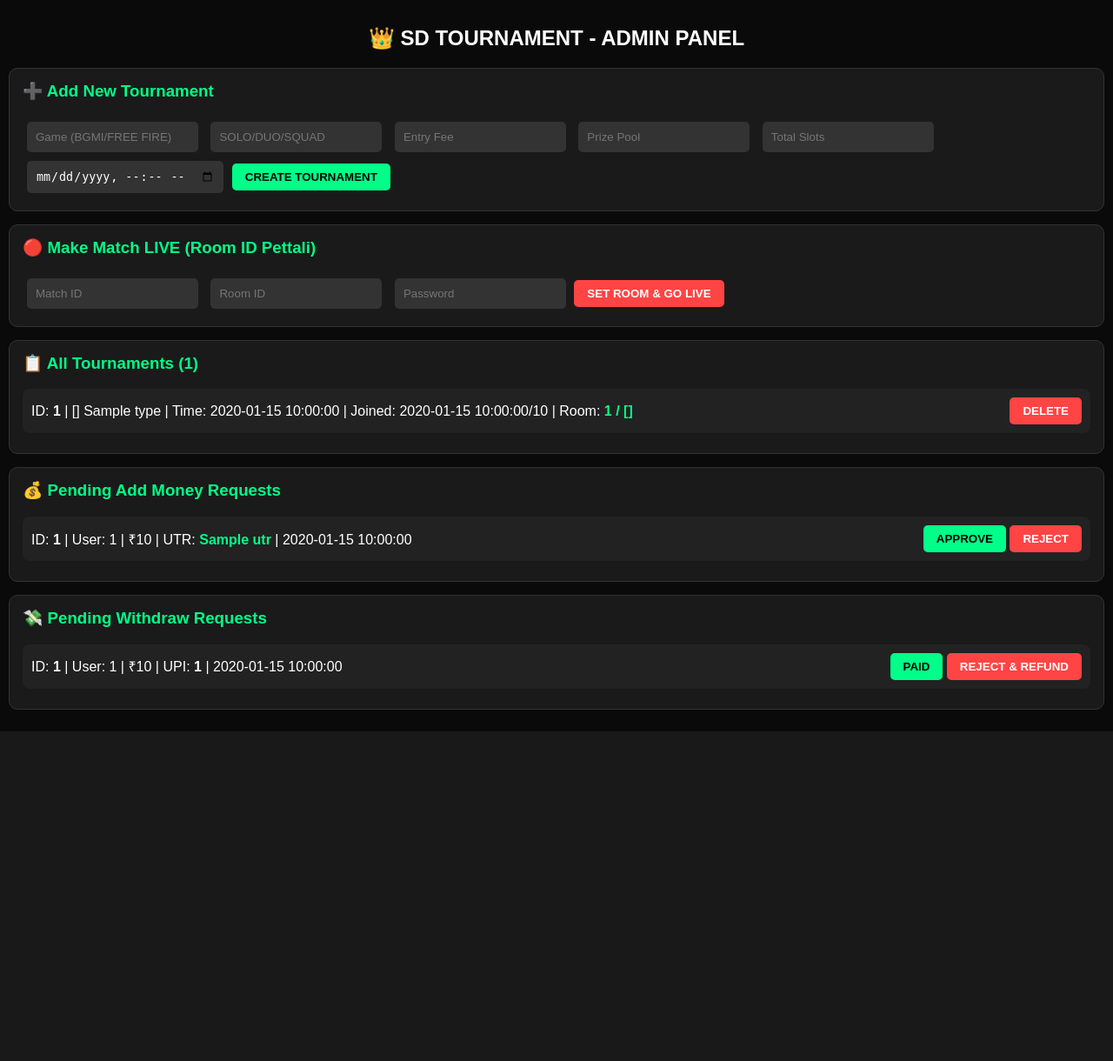
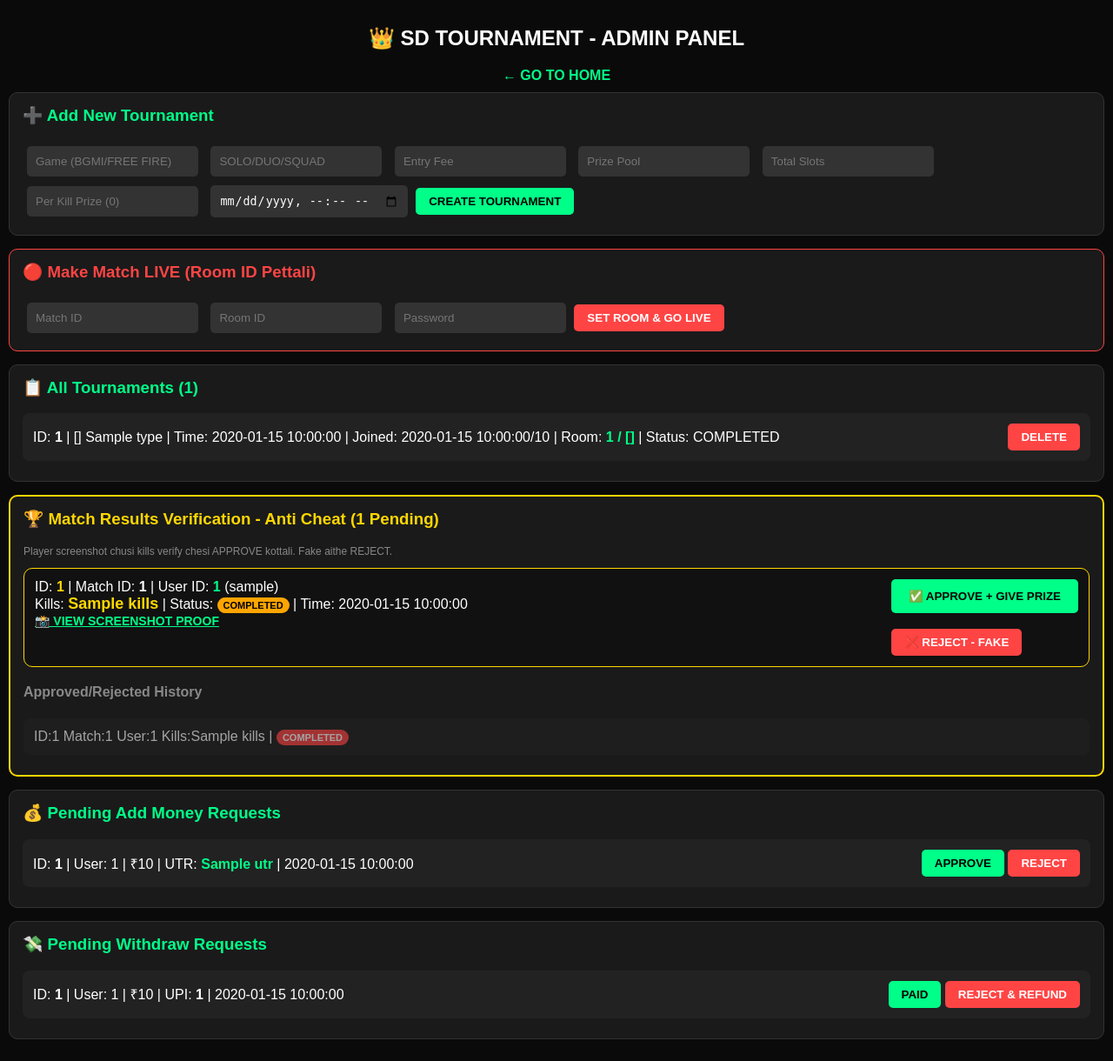
Before and after one commit to kothapallisravankumar05-art/sd-tournments, a Flask app: template templates/admin.html in a window 1280 px wide. Shown: the whole page at 87% size. Before the commit the page ends 841 px from the top, so only its background shows below. Run offline with Flask 3, Linux system fonts and the light colour scheme; the template is opened without the code that fills it: most values are stand-ins (such as "Sample title", 1, 10 or a date in 2020).

Commit message:
Update admin.html

```diff
--- a/templates/admin.html
+++ b/templates/admin.html
@@ -6,17 +6,24 @@
 <style>
 body{background:#0a0a0a;color:#fff;font-family:Arial;padding:10px;margin:0}
 .card{background:#1a1a1a;padding:15px;border-radius:10px;margin-bottom:15px;border:1px solid #333}
-.item{background:#222;padding:10px;margin:8px 0;border-radius:8px;display:flex;justify-content:space-between;align-items:center;flex-wrap:wrap;gap:10px}
+.item{background:#222;padding:12px;margin:8px 0;border-radius:8px;display:flex;justify-content:space-between;align-items:center;flex-wrap:wrap;gap:10px}
 input,select{padding:10px;margin:5px;border-radius:5px;border:none;background:#333;color:#fff}
 button{padding:8px 15px;border:none;border-radius:5px;cursor:pointer;font-weight:bold}
 .btn-green{background:#00ff88;color:#000}
 .btn-red{background:#ff4444;color:#fff}
 .btn-blue{background:#008cff;color:#fff}
+.btn-gold{background:gold;color:#000}
 h3{margin-top:0;color:#00ff88}
+.badge{font-size:11px;padding:3px 7px;border-radius:10px;font-weight:900}
+.badge-pending{background:orange;color:#000}
+.badge-approved{background:#00ff88;color:#000}
+.badge-rejected{background:#ff4444;color:#fff}
+.result-item{background:#111;border:1px solid gold;padding:12px;border-radius:10px;margin:8px 0}
 </style>
 </head>
 <body>
 <h2 style="text-align:center">👑 SD TOURNAMENT - ADMIN PANEL</h2>
+<div style="text-align:center;margin-bottom:10px"><a href="/" style="color:#00ff88;text-decoration:none;font-weight:900;">← GO TO HOME</a></div>
 
 <!-- 1. ADD TOURNAMENT -->
 <div class="card">
@@ -28,14 +35,15 @@ h3{margin-top:0;color:#00ff88}
 <input name="entry_fee" type="number" placeholder="Entry Fee" required>
 <input name="prize" type="number" placeholder="Prize Pool" required>
 <input name="total_slots" type="number" placeholder="Total Slots" required>
+<input name="per_kill" type="number" placeholder="Per Kill Prize (0)">
 <input name="time" type="datetime-local" required>
 <button class="btn-green">CREATE TOURNAMENT</button>
 </form>
 </div>
 
 <!-- 2. MAKE LIVE -->
-<div class="card">
-<h3>🔴 Make Match LIVE (Room ID Pettali)</h3>
+<div class="card" style="border:1px solid #ff4444;">
+<h3 style="color:#ff4444;">🔴 Make Match LIVE (Room ID Pettali)</h3>
 <form method="POST">
 <input type="hidden" name="action" value="set_room">
 <input name="mid" type="number" placeholder="Match ID" required>
@@ -50,13 +58,48 @@ h3{margin-top:0;color:#00ff88}
 <h3>📋 All Tournaments ({{matches|length}})</h3>
 {% for m in matches %}
 <div class="item">
-<span>ID: <b>{{m.id}}</b> | {{m.game}} {{m.type}} | Time: {{m.time}} | Joined: {{m.joined}}/{{m.total}} | Room: <b style="color:#00ff88">{{m.room_id}} / {{m.room_pass}}</b></span>
+<span>ID: <b>{{m.id}}</b> | {{m.game}} {{m.type}} | Time: {{m.time}} | Joined: {{m.joined}}/{{m.total}} | Room: <b style="color:#00ff88">{{m.room_id}} / {{m.room_pass}}</b> | Status: {{m.status}}</span>
 <form method="POST"><input type="hidden" name="action" value="delete_tournament"><input type="hidden" name="tournament_id" value="{{m.id}}"><button class="btn-red">DELETE</button></form>
 </div>
 {% endfor %}
 </div>
 
-<!-- 4. DEPOSIT APPROVAL -->
+<!-- 4. NEW - MATCH RESULTS VERIFICATION - ANTI-CHEAT -->
+<div class="card" style="border:2px solid gold;">
+<h3 style="color:gold;">🏆 Match Results Verification - Anti Cheat ({{pending_results|length}} Pending)</h3>
+<p style="font-size:12px;color:#888;">Player screenshot chusi kills verify chesi APPROVE kottali. Fake aithe REJECT.</p>
+{% if pending_results|length==0 %}<p style="color:#666">No pending results - Antha clear!</p>{% endif %}
+{% for r in pending_results %}
+<div class="result-item">
+<div style="display:flex;justify-content:space-between;flex-wrap:wrap;gap:10px;">
+<div>
+ID: <b style="color:gold">{{r.id}}</b> | Match ID: <b>{{r.match_id}}</b> | User ID: <b style="color:#00ff88">{{r.user_id}}</b> ({{r.username}})<br>
+Kills: <b style="font-size:18px;color:gold;">{{r.kills}}</b> | Status: <span class="badge badge-pending">{{r.status}}</span> | Time: {{r.time}}<br>
+{% if r.screenshot %}
+<a href="/static/uploads/{{r.screenshot}}" target="_blank" style="color:#00ff88;font-weight:900;font-size:14px;">📸 VIEW SCREENSHOT PROOF</a>
+{% else %}
+<span style="color:red;">❌ No Screenshot!</span>
+{% endif %}
+</div>
+<div>
+<form method="POST" style="display:inline"><input type="hidden" name="action" value="approve_result"><input type="hidden" name="result_id" value="{{r.id}}"><button class="btn-green" style="padding:12px 20px;">✅ APPROVE + GIVE PRIZE</button></form><br><br>
+<form method="POST" style="display:inline"><input type="hidden" name="action" value="reject_result"><input type="hidden" name="result_id" value="{{r.id}}"><button class="btn-red" style="padding:8px 15px;">❌ REJECT - FAKE</button></form>
+</div>
+</div>
+</div>
+{% endfor %}
+
+<h4 style="color:#888;margin-top:20px;">Approved/Rejected History</h4>
+{% for r in all_results %}
+{% if r.status != 'PENDING' %}
+<div class="item" style="opacity:0.6;">
+<span>ID:{{r.id}} Match:{{r.match_id}} User:{{r.user_id}} Kills:{{r.kills}} | <span class="badge {% if r.status=='APPROVED'%}badge-approved{% else %}badge-rejected{% endif %}">{{r.status}}</span></span>
+</div>
+{% endif %}
+{% endfor %}
+</div>
+
+<!-- 5. DEPOSIT APPROVAL -->
 <div class="card">
 <h3>💰 Pending Add Money Requests</h3>
 {% if pending_payments|length==0 %}<p style="color:#666">No pending payments</p>{% endif %}
@@ -71,7 +114,7 @@ h3{margin-top:0;color:#00ff88}
 {% endfor %}
 </div>
 
-<!-- 5. WITHDRAWAL APPROVAL -->
+<!-- 6. WITHDRAWAL APPROVAL -->
 <div class="card">
 <h3>💸 Pending Withdraw Requests</h3>
 {% if pending_withdrawals|length==0 %}<p style="color:#666">No pending withdrawals</p>{% endif %}
```
